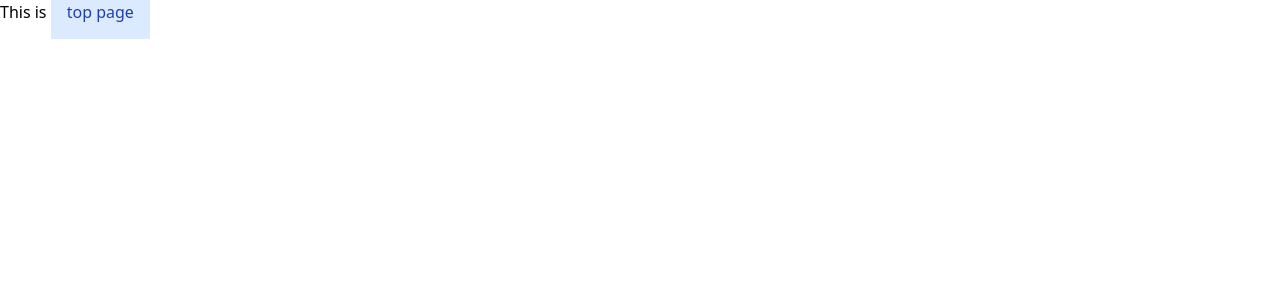
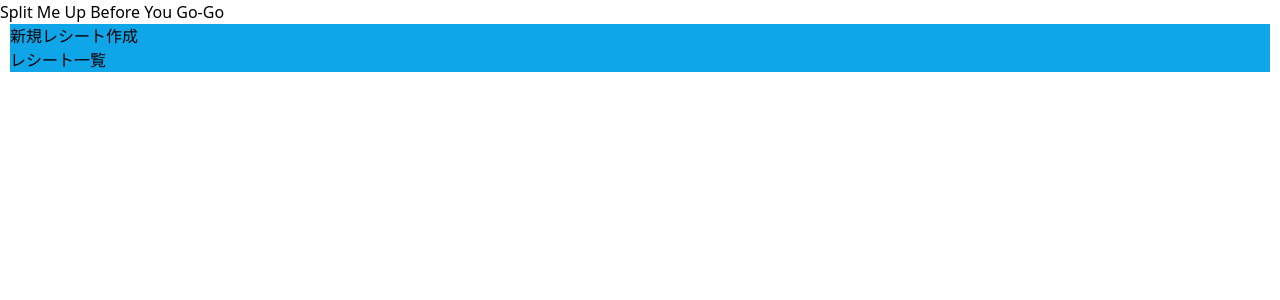
Before and after one commit to PerryM123/split-my-receipt-up-frontend, a Nuxt app: page / in a window 1280 px wide. Shown: the top 300 px of the page. Built offline with nearby package versions, Linux system fonts and the light colour scheme.

Commit message:
Added links to top page

```diff
--- a/src/pages/index.vue
+++ b/src/pages/index.vue
@@ -1,8 +1,27 @@
 <template>
   <div>
-    This is <span class="p-4 bg-blue-100 text-blue-800">top page</span>
+    <h1>Split Me Up Before You Go-Go</h1>
+    <div class="px-2.5">
+      <NuxtLink
+        v-for="link in linkInfo"
+        :key="link.url"
+        :to="link.url"
+        class="block bg-sky-500 hover:bg-sky-700"
+      >
+        {{ link.linkText }}
+      </NuxtLink>
+    </div>
   </div>
 </template>
 <script setup>
-   // TODO
+const linkInfo = ref([
+  {
+    linkText: '新規レシート作成',
+    url: '/save-receipt'
+  },
+  {
+    linkText: 'レシート一覧',
+    url: '/receipts'
+  }
+])
 </script>
```
